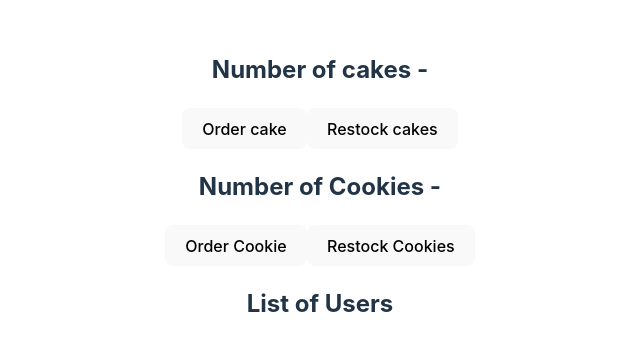
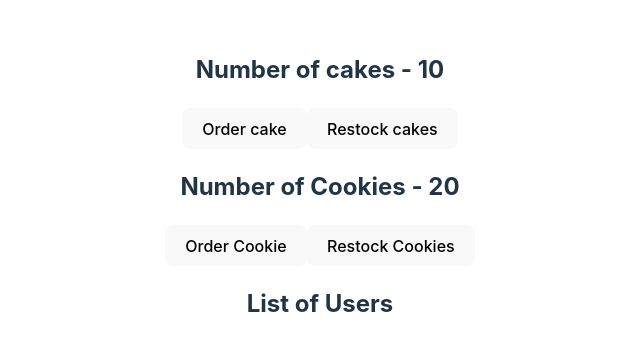
Before and after one commit to ArmandoAlvear23/react-rtk-app, a React (Vite) app: page / in a window 1280 px wide. Shown: the part 213-564 px from the top of the page, without its empty margins (320-960 px from the left). Built offline with nearby package versions, Linux system fonts and the light colour scheme.

Commit message:
implement get state using useSelector react hook

```diff
--- a/src/features/cake/CakeView.jsx
+++ b/src/features/cake/CakeView.jsx
@@ -1,9 +1,11 @@
 import React from 'react'
+import { useSelector } from "react-redux";
 
 export const CakeView = () => {
+  const numOfCakes = useSelector((state) => state.cake.numOfCakes);
   return (
     <div>
-        <h2>Number of cakes - </h2>
+        <h2>Number of cakes - {numOfCakes}</h2>
         <button>Order cake</button>
         <button>Restock cakes</button>
     </div>
--- a/src/features/cookie/CookieView.jsx
+++ b/src/features/cookie/CookieView.jsx
@@ -1,9 +1,11 @@
 import React from 'react'
+import { useSelector } from 'react-redux';
 
 export const CookieView = () => {
+  const numOfCookies = useSelector((state) => state.cookie.numOfCookies);
   return (
     <div>
-        <h2>Number of Cookies - </h2>
+        <h2>Number of Cookies - {numOfCookies}</h2>
         <button>Order Cookie</button>
         <button>Restock Cookies</button>
     </div>
```
